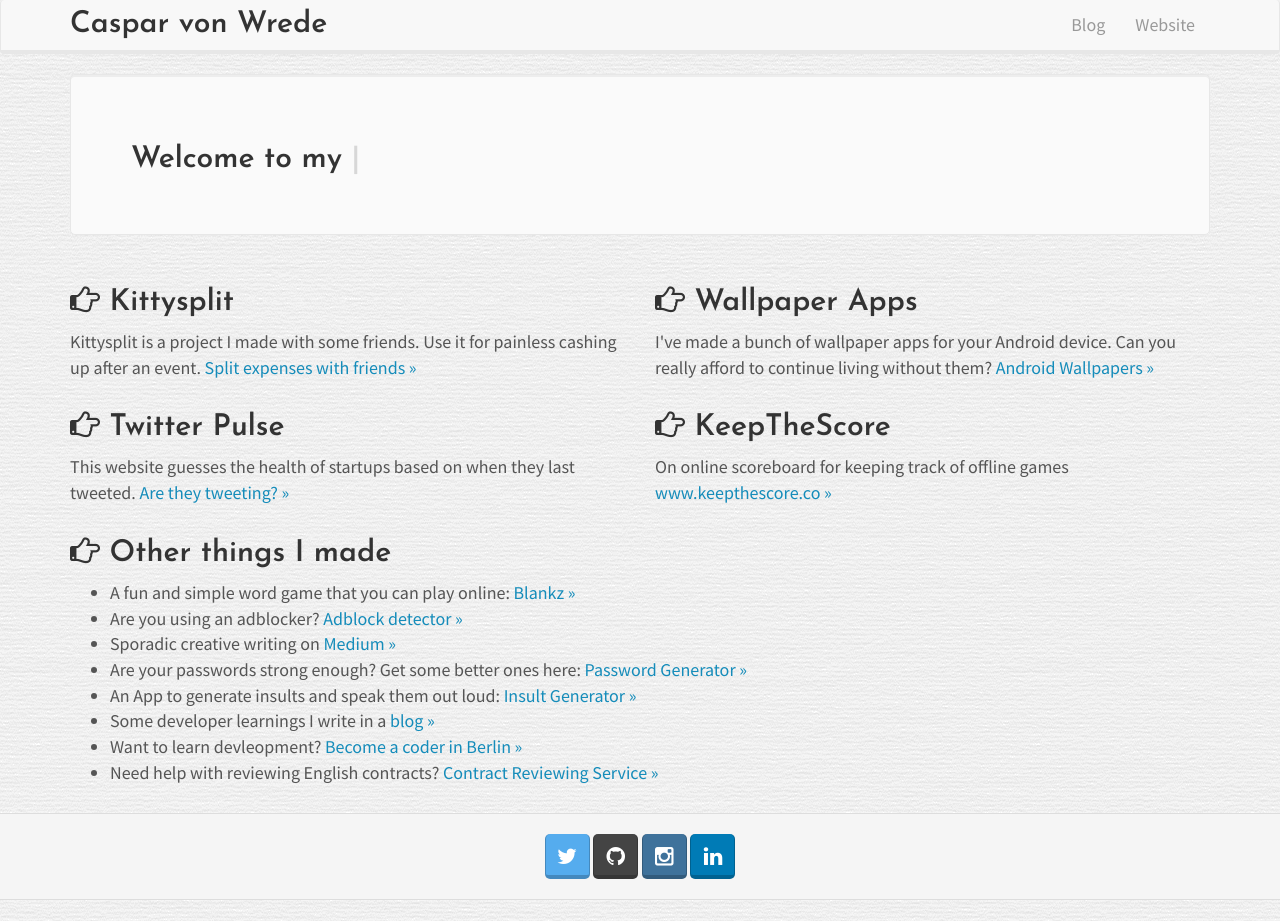
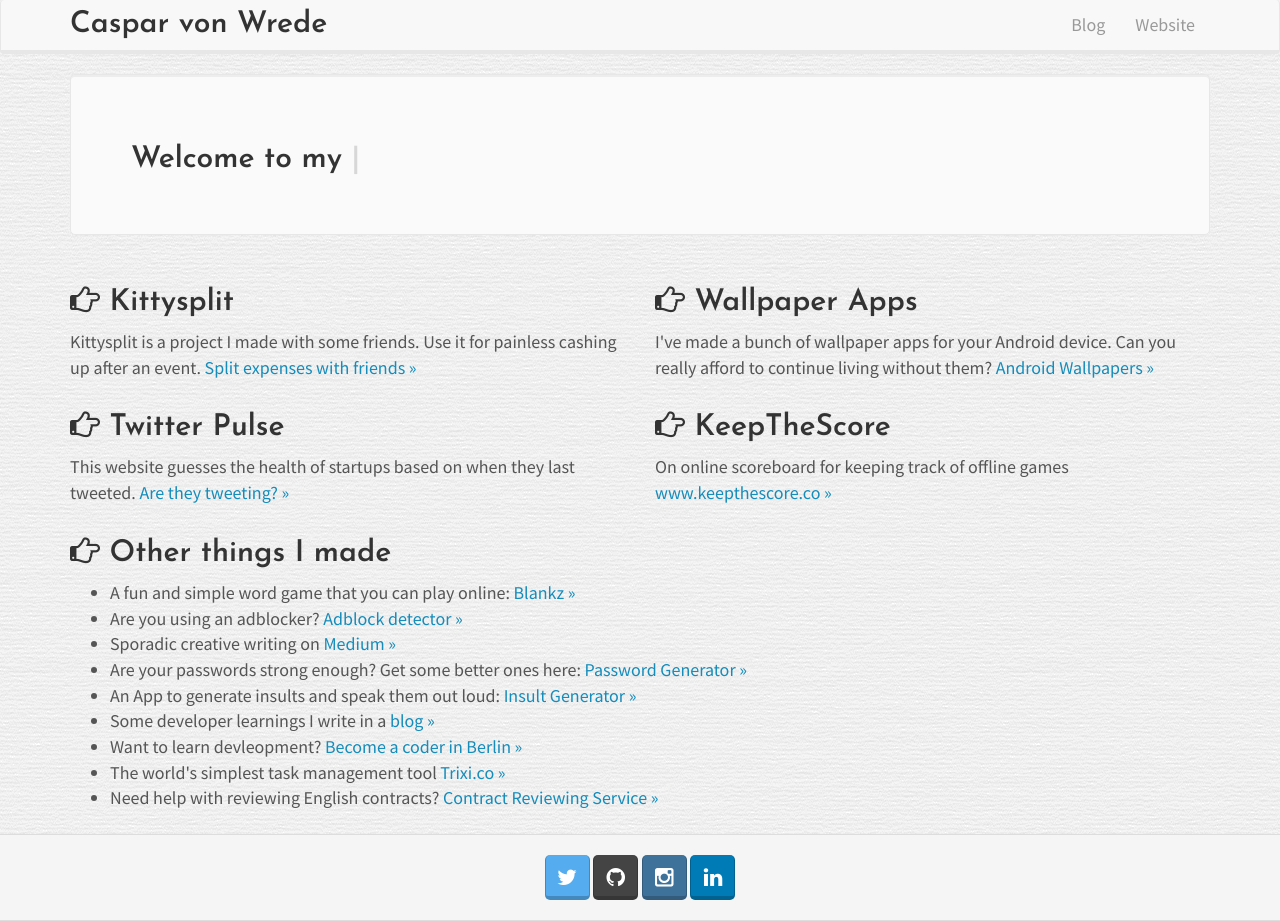
Before and after one commit to caspii/casparwre.de, a Jekyll site: the page built from index.html, in a window 1280 px wide. Built offline with Jekyll 4.4.1, drawn with Linux system fonts in a browser that asks for light colours.

Commit message:
added Trixi.co link

```diff
--- a/index.html
+++ b/index.html
@@ -67,6 +67,7 @@
                 <li> An App to generate insults and speak them out loud: <a href="https://play.google.com/store/apps/details?id=de.casparwre.insult&referrer=utm_source%3Dcasparwred.de%26utm_medium%3Dbutton">Insult Generator &raquo;</a> </li>
                 <li> Some developer learnings I write in a <a href="/blog/">blog &raquo;</a></li>
                 <li> Want to learn devleopment?<a href="http://berlincodery.com/"> Become a coder in Berlin &raquo;</a></li>
+                <li> The world's simplest task management tool <a href="http://trixi.co/"> Trixi.co &raquo;</a></li>
                 <li> Need help with reviewing English contracts? <a href="http://contract-babel.com/"> Contract Reviewing Service &raquo;</a></li>
                 <!-- <li> XKCD's Frequency in German: How often do certain events occur? <a href="http://wie-oft.com/"> Wie oft passiert es? &raquo;</a></li> -->
 
```
